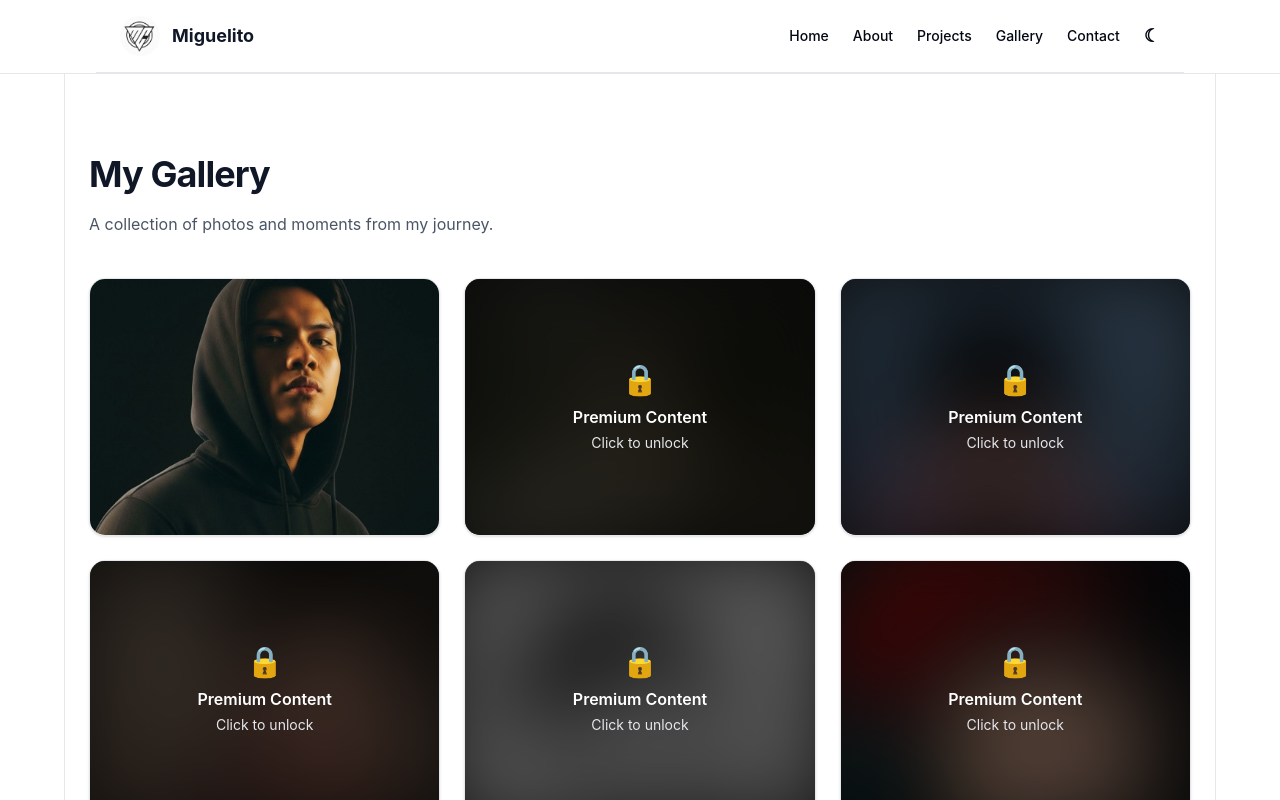
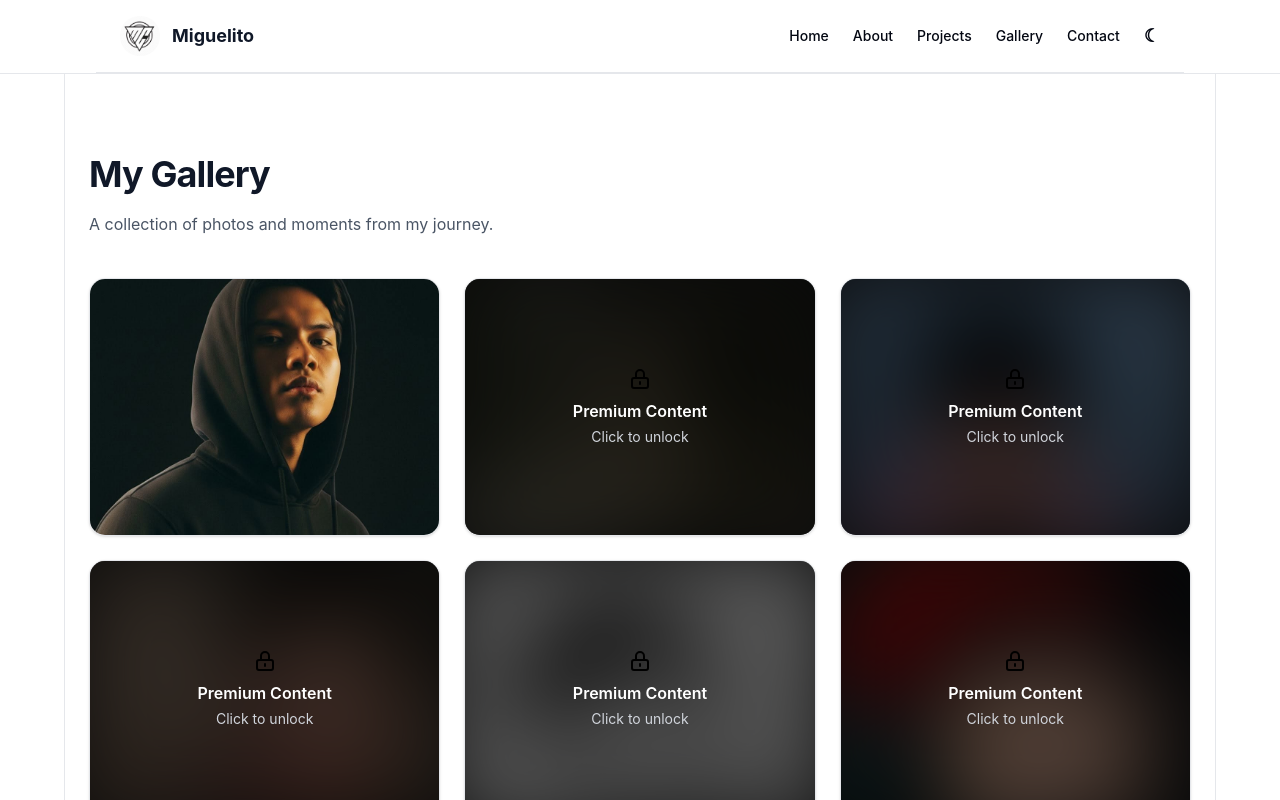
Before and after one commit to Miguelito-77gil/prelim-proj, a React (Vite) app: page /gallery in a window 1280 px wide. Shown: the top 800 px of the page. Built offline with nearby package versions, Linux system fonts and the light colour scheme.

Commit message:
Add files via upload

```diff
--- a/src/sections/gallery/GallerySection.jsx
+++ b/src/sections/gallery/GallerySection.jsx
@@ -72,15 +72,27 @@ function GallerySection() {
                 <div className="absolute inset-0 flex items-center justify-center bg-black/60 px-4">
                   <div className="text-center text-white">
 
-                    <div className="text-2xl sm:text-3xl">
-                      🔒
+                    <div className="mx-auto mb-2 flex items-center justify-center">
+                      <svg
+                        className="h-6 w-6 text-black dark:text-white"
+                        fill="none"
+                        viewBox="0 0 24 24"
+                        stroke="currentColor"
+                        strokeWidth="2"
+                      >
+                        <path
+                          strokeLinecap="round"
+                          strokeLinejoin="round"
+                          d="M12 15v2m-6 4h12a2 2 0 002-2v-6a2 2 0 00-2-2H6a2 2 0 00-2 2v6a2 2 0 002 2zm10-10V7a4 4 0 00-8 0v4h8z"
+                        />
+                      </svg>
                     </div>
 
                     <p className="mt-2 text-sm font-semibold sm:text-base">
                       Premium Content
                     </p>
 
-                    <p className="mt-1 text-xs text-gray-200 sm:text-sm">
+                    <p className="mt-1 text-xs text-gray-300 sm:text-sm">
                       Click to unlock
                     </p>
 
@@ -126,8 +138,20 @@ function GallerySection() {
             className="w-full max-w-md rounded-2xl border border-gray-200 bg-white p-6 text-center shadow-xl sm:p-8 dark:border-[#3A3B3C] dark:bg-[#242526]"
             onClick={(event) => event.stopPropagation()}
           >
-            <div className="text-4xl sm:text-5xl">
-              🔒
+            <div className="mx-auto flex items-center justify-center">
+              <svg
+                className="h-10 w-10 text-black dark:text-white"
+                fill="none"
+                viewBox="0 0 24 24"
+                stroke="currentColor"
+                strokeWidth="2"
+              >
+                <path
+                  strokeLinecap="round"
+                  strokeLinejoin="round"
+                  d="M12 15v2m-6 4h12a2 2 0 002-2v-6a2 2 0 00-2-2H6a2 2 0 00-2 2v6a2 2 0 002 2zm10-10V7a4 4 0 00-8 0v4h8z"
+                />
+              </svg>
             </div>
 
             <h3 className="mt-4 text-xl font-bold text-gray-900 dark:text-white sm:text-2xl">
```
